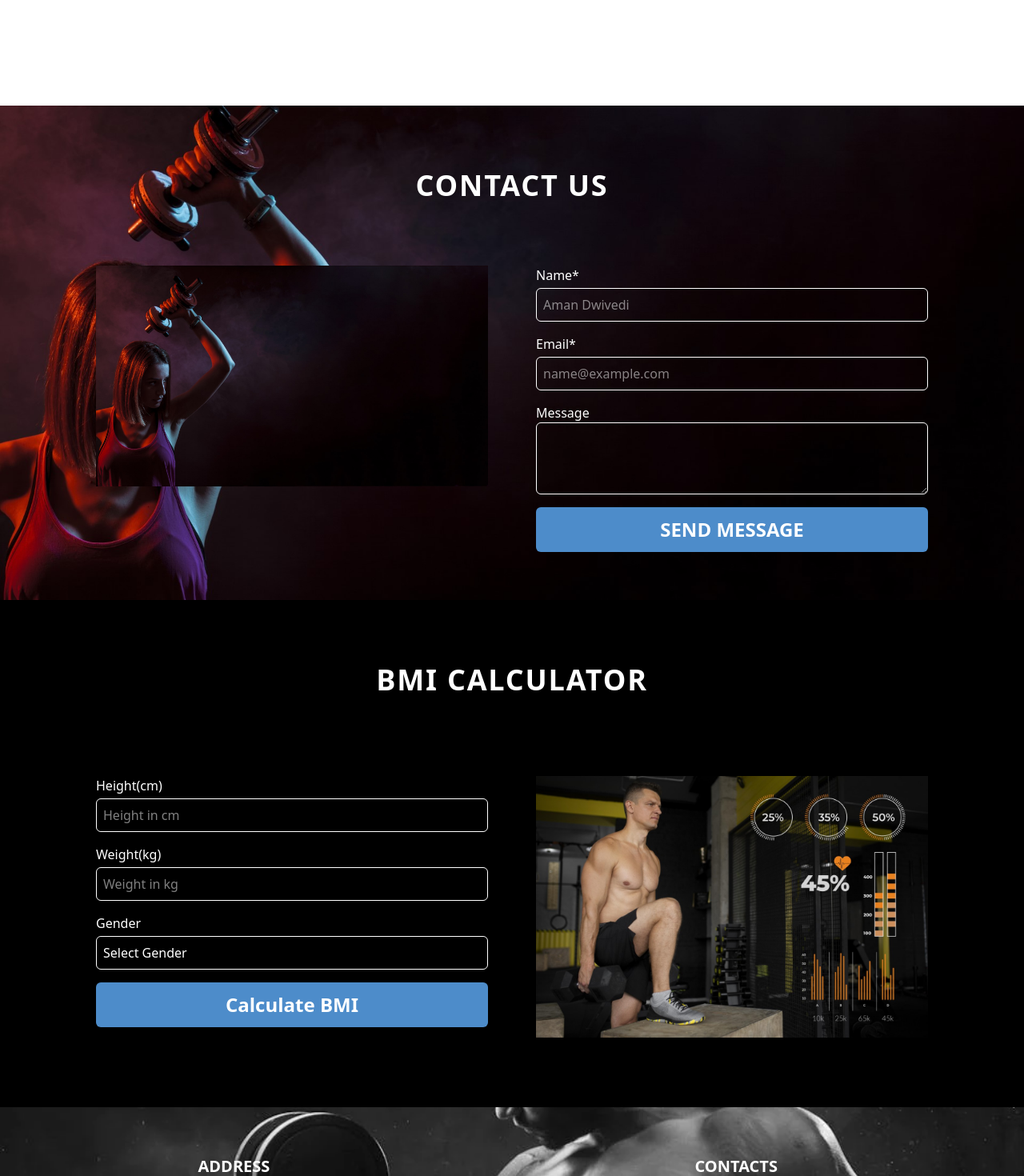
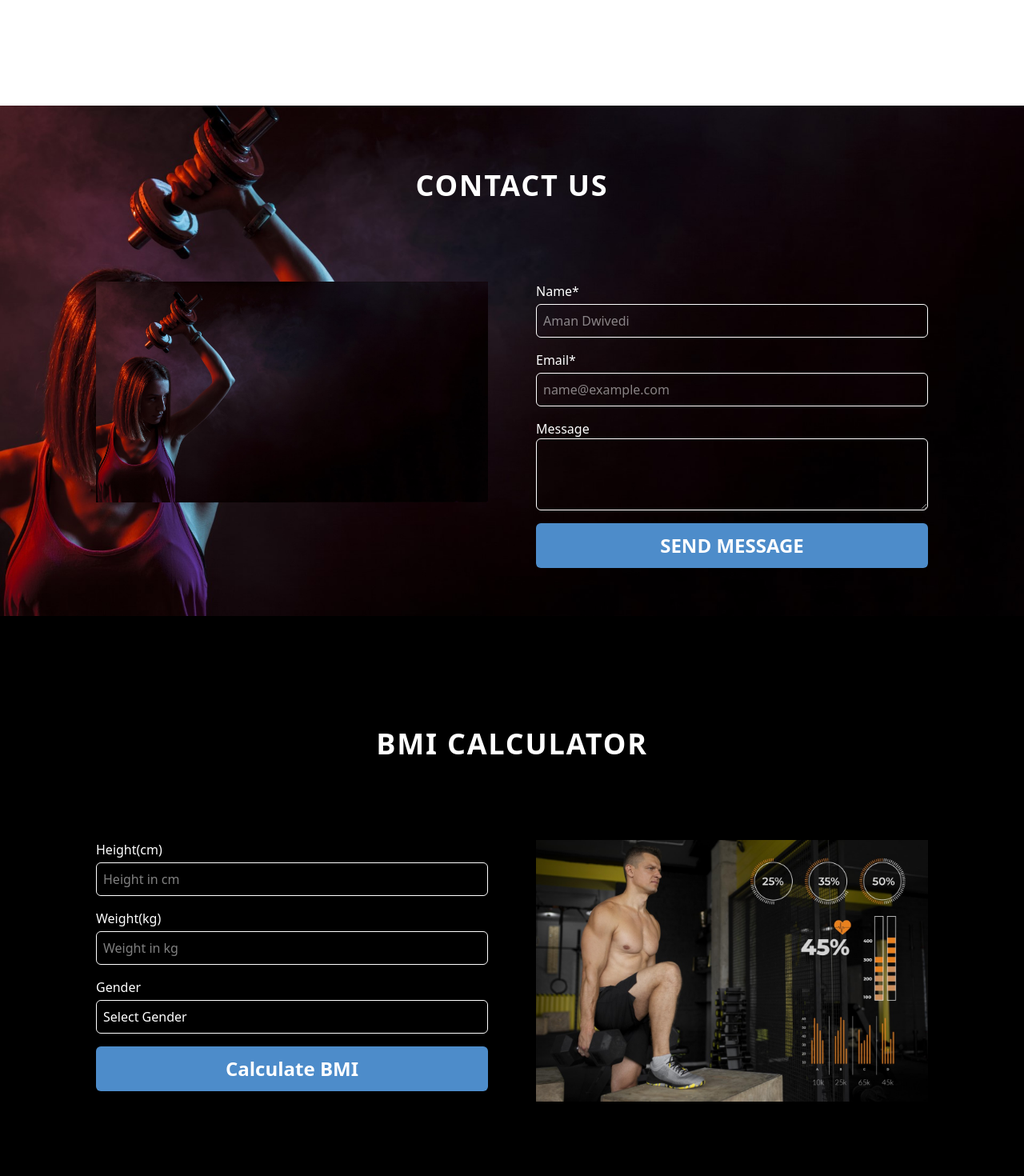
Before and after one commit to AmanDwivedi2324/Ironlife-Fitness-Club, a React (Vite) app in the folder Frontend/: page / in a window 1280 px wide. Shown: the part 4120-5590 px from the top of the page at 80% size. Built offline with nearby package versions, Linux system fonts and the light colour scheme.

Commit message:
update contact and calculator responiveness

```diff
--- a/Frontend/src/components/BmiCalculator.jsx
+++ b/Frontend/src/components/BmiCalculator.jsx
@@ -36,7 +36,7 @@ const BmiCalculator = () => {
         setGender("");
   }
   return (
-    <div>
+    <div className='mb-15'>
         <h2 className='text-center py-10 md:py-20 font-bold text-4xl text-white tracking-wider mb-5'>
             BMI CALCULATOR
         </h2>
--- a/Frontend/src/components/Contact.jsx
+++ b/Frontend/src/components/Contact.jsx
@@ -33,8 +33,8 @@ const Contact = () => {
       }
   }
   return (
-    <div className='bg-cover bg-center' style={{backgroundImage:`url(${contactImage})`}}>
-            <h2 className='text-center py-10 md:py-20 font-bold text-4xl text-white tracking-wider mb-'>
+    <div className='bg-cover bg-center mb-15' style={{backgroundImage:`url(${contactImage})`}}>
+            <h2 className='text-center py-10 md:py-20 font-bold text-4xl text-white tracking-wider mb-5 '>
                 CONTACT US
             </h2>
             <div className='flex flex-col-reverse md:flex-row h-auto md:px-30 md:gap-15 px-10'>
```
